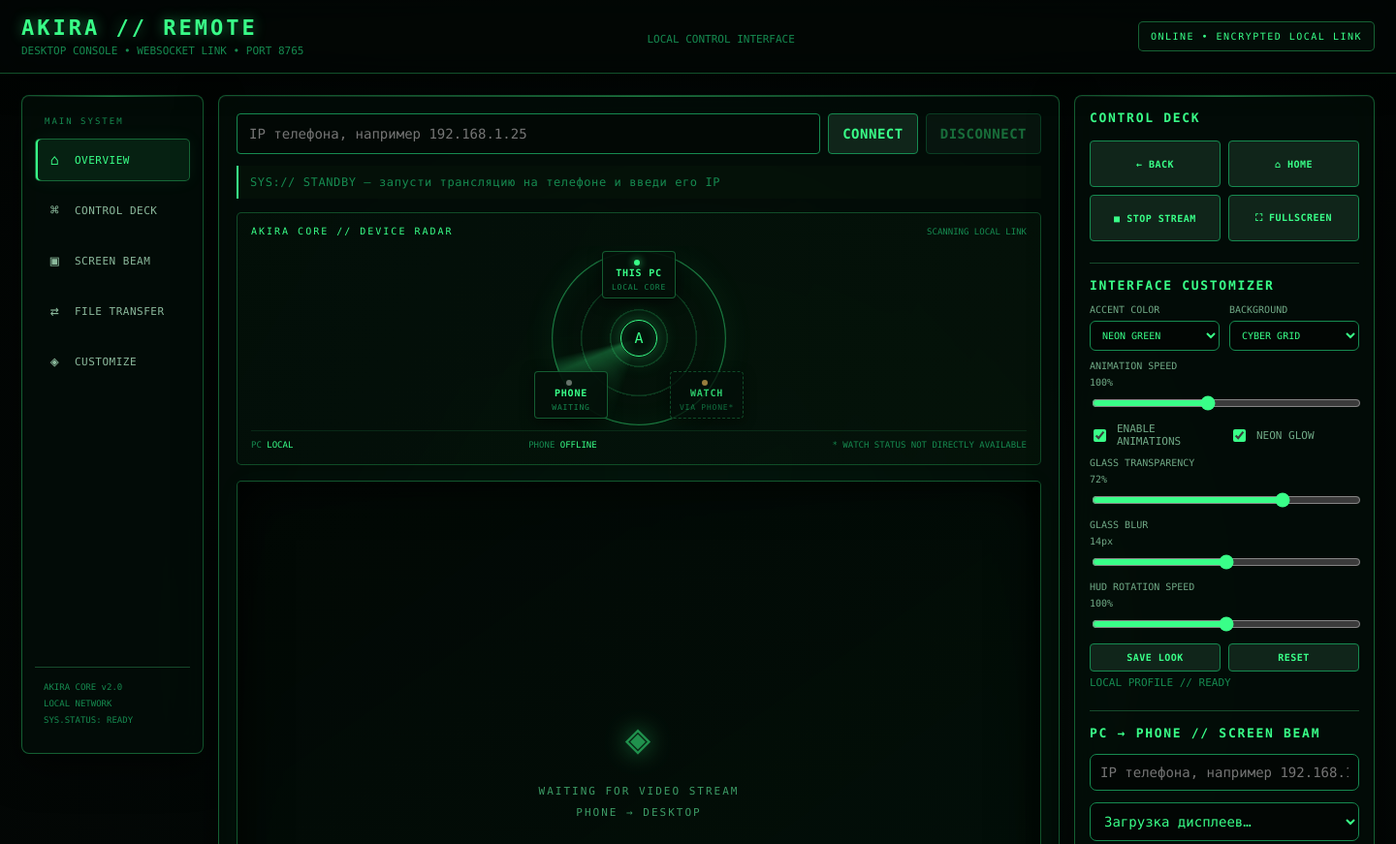
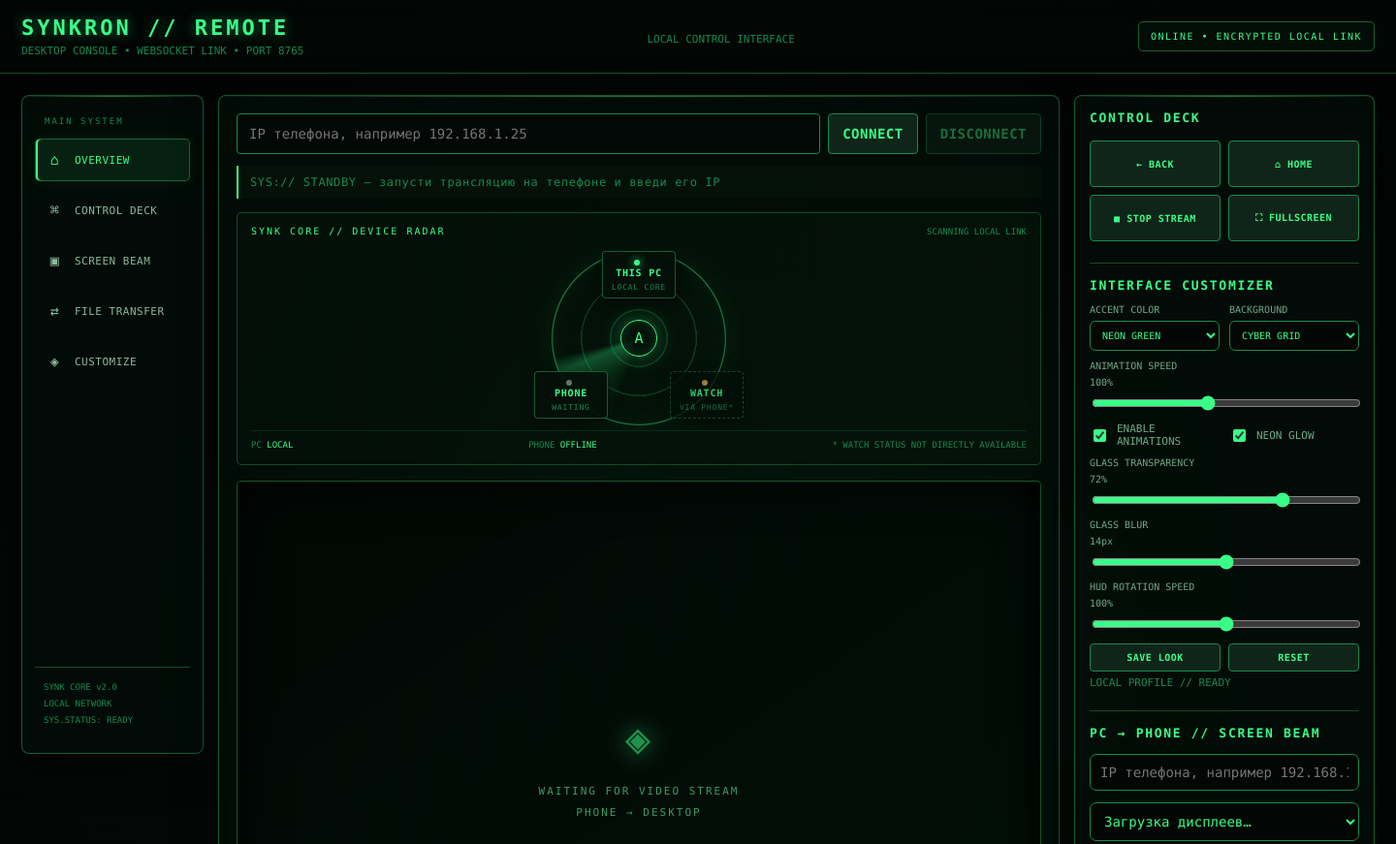
Before and after one commit to itslotosuu-ai/Akira-Remote, an Electron app: page desktop/index.html in a window 1440 px wide. Shown: the top 871 px of the page at 97% size. Drawn offline with Linux system fonts and the light colour scheme.

Commit message:
Rebrand project as SYNKRON

```diff
--- a/desktop/index.html
+++ b/desktop/index.html
@@ -3,7 +3,7 @@
 <head>
 <meta charset="utf-8">
 <meta name="viewport" content="width=device-width,initial-scale=1">
-<title>AKIRA REMOTE // DESKTOP</title>
+<title>SYNKRON REMOTE // DESKTOP</title>
 <style>
 :root{color-scheme:dark;--green:#39ff88;--muted:#168a50;--panel:#07130c;--line:#164b2c}\nbody:before{content:\"\";position:fixed;inset:0;pointer-events:none;z-index:0;background-image:linear-gradient(#39ff8809 1px,transparent 1px),linear-gradient(90deg,#39ff8809 1px,transparent 1px);background-size:34px 34px;mask-image:linear-gradient(to bottom,black,transparent 90%);animation:gridPulse 7s ease-in-out infinite alternate}\nbody:after{content:\"\";position:fixed;width:520px;height:520px;right:-170px;top:70px;border:1px solid #39ff8822;border-radius:50%;pointer-events:none;z-index:0;box-shadow:0 0 0 28px #39ff8808,0 0 0 56px #39ff8806,0 0 0 84px #39ff8804;animation:radarSpin 36s linear infinite}\n@keyframes radarSpin{to{transform:rotate(360deg)}}@keyframes gridPulse{from{opacity:.35}to{opacity:.85}}
 *{box-sizing:border-box}body{margin:0;background:radial-gradient(ellipse at 50% 0%,#10251a 0,#050907 55%);color:#d7ffe5;font:14px ui-monospace,SFMono-Regular,Consolas,monospace;min-height:100vh}
@@ -42,7 +42,7 @@ body[data-wall="plain"]:before,body[data-wall="plain"]:after{opacity:0}
 
 .pc-stream{margin-top:18px;padding-top:15px;border-top:1px solid var(--line)}.pc-stream h3{color:var(--green);font-size:13px;margin:0 0 10px}.pc-stream input,.pc-stream select{width:100%;background:#020604;border:1px solid var(--muted);color:var(--green);padding:10px;border-radius:7px;font:inherit;margin:4px 0 8px}.pc-stream .pc-actions{display:grid;grid-template-columns:1fr 1fr;gap:8px}.pc-stream .pc-state{font-size:10px;color:var(--muted);line-height:1.7;margin:8px 0}.pc-stream .pc-meter{height:4px;background:#10251a;border-radius:8px;overflow:hidden}.pc-stream .pc-meter span{display:block;height:100%;width:0;background:var(--green);box-shadow:0 0 12px var(--green);transition:width .2s}.pc-stream .pc-live{animation:statusGlow 1.5s ease-in-out infinite alternate}
 
-/* AKIRA GLASS HUD // visual layer */
+/* SYNKRON GLASS HUD // visual layer */
 :root{--glass-alpha:.72;--glass-blur:14px;--hud-speed:36s}
 body{background:radial-gradient(ellipse at 50% 48%,#0b2818 0%,#030806 48%,#020403 100%)}
 body:before{opacity:.45}
@@ -100,7 +100,7 @@ button{border-radius:4px;letter-spacing:.5px}
 @media(max-width:850px){main{grid-template-columns:1fr;padding:12px}.sidebar{min-height:0;display:grid;grid-template-columns:repeat(4,minmax(0,1fr));gap:5px;order:0}.nav-label,.nav-foot{display:none}.nav-link{justify-content:center;flex-direction:column;gap:4px;padding:9px 3px;font-size:9px}.side{order:2}.screen-wrap{height:55vh;min-height:280px}header:after{display:none}.hud-orb{min-width:360px;min-height:360px;opacity:.2}}
 
 
-/* AKIRA CORE / DEVICE RADAR */
+/* SYNK CORE / DEVICE RADAR */
 .radar-panel{margin:14px 0 16px;padding:13px 14px 15px;border:1px solid color-mix(in srgb,var(--green) 25%,transparent);border-radius:5px;background:linear-gradient(120deg,#031009d9,#06150bb8);position:relative;overflow:hidden}
 .radar-head{display:flex;align-items:center;justify-content:space-between;gap:10px;margin-bottom:10px}
 .radar-title{font-size:10px;letter-spacing:2px;color:var(--green)}
@@ -128,7 +128,7 @@ body.no-motion .radar-sweep{animation:none}
 </head>
 <body>
 <div class="hud-orb" aria-hidden="true"><div class="hud-ring ring-a"></div><div class="hud-ring ring-b"></div><div class="hud-ring ring-c"></div><div class="hud-core"></div></div>
-<header><div><div class="brand">AKIRA // REMOTE</div><div class="sub">DESKTOP CONSOLE • WEBSOCKET LINK • PORT 8765</div></div><div class="sub">LOCAL CONTROL INTERFACE</div></header>
+<header><div><div class="brand">SYNKRON // REMOTE</div><div class="sub">DESKTOP CONSOLE • WEBSOCKET LINK • PORT 8765</div></div><div class="sub">LOCAL CONTROL INTERFACE</div></header>
 <main>
 <nav class="panel sidebar" aria-label="Основная навигация">
  <div class="nav-label">MAIN SYSTEM</div>
@@ -137,13 +137,13 @@ body.no-motion .radar-sweep{animation:none}
  <a class="nav-link" href="#pc-stream"><span class="nav-icon">▣</span> SCREEN BEAM</a>
  <a class="nav-link" href="#file-transfer"><span class="nav-icon">⇄</span> FILE TRANSFER</a>
  <a class="nav-link" href="#appearance"><span class="nav-icon">◈</span> CUSTOMIZE</a>
- <div class="nav-foot">AKIRA CORE v2.0<br>LOCAL NETWORK<br>SYS.STATUS: READY</div>
+ <div class="nav-foot">SYNK CORE v2.0<br>LOCAL NETWORK<br>SYS.STATUS: READY</div>
 </nav>
 <section class="panel" id="viewport">
  <div class="toolbar"><input id="ip" placeholder="IP телефона, например 192.168.1.25" autocomplete="off"><button id="connect">CONNECT</button><button id="disconnect" disabled>DISCONNECT</button></div>
  <div id="status">SYS:// STANDBY — запусти трансляцию на телефоне и введи его IP</div>
  <div class="radar-panel" id="device-radar">
-  <div class="radar-head"><span class="radar-title">AKIRA CORE // DEVICE RADAR</span><span class="radar-caption" id="radarClock">SCANNING LOCAL LINK</span></div>
+  <div class="radar-head"><span class="radar-title">SYNK CORE // DEVICE RADAR</span><span class="radar-caption" id="radarClock">SCANNING LOCAL LINK</span></div>
   <div class="radar-stage">
    <div class="radar-disc"></div><div class="radar-sweep"></div>
    <div class="radar-core">A</div>
```
